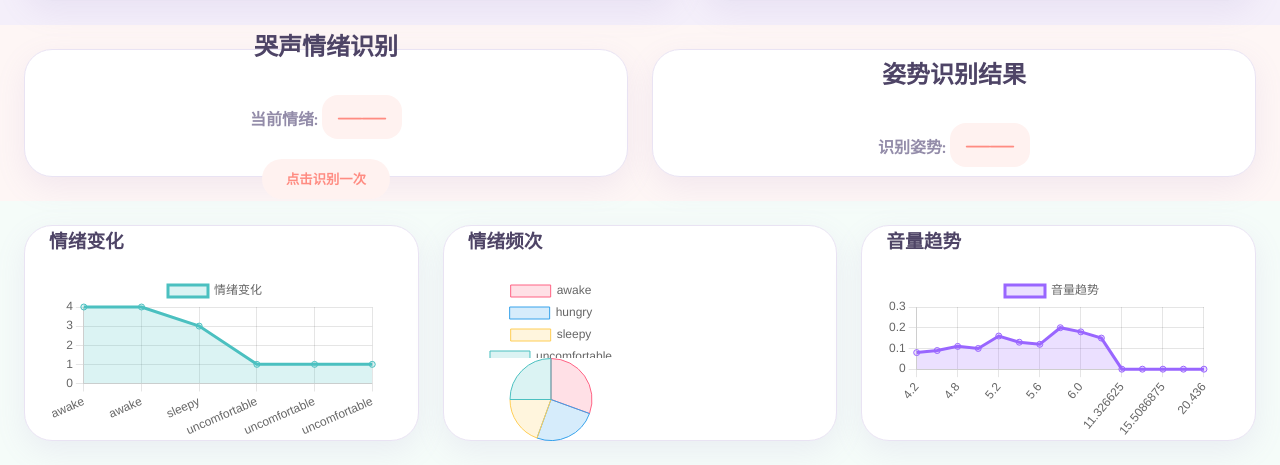
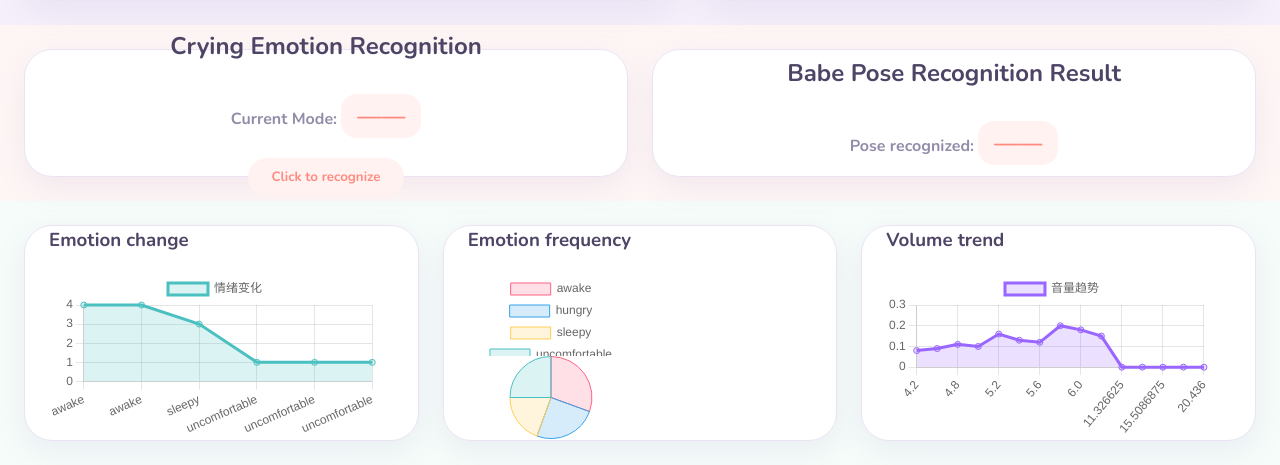
Before and after one commit to RayFlows/Final_car, a Flask app: page /unlocked in a window 1280 px wide. Shown: the part 775-1240 px from the top of the page. Run offline with Flask 3, Linux system fonts and the light colour scheme; data comes from the database, SQL or seed files in the repository; data that the repository does not hold is empty; parts of the project's set-up code (start-up, migrations or seed data) failed here and were passed over; some libraries are stand-ins or nearby versions.

Commit message:
update UI as English version

```diff
--- a/templates/unlocked.html
+++ b/templates/unlocked.html
@@ -2,7 +2,7 @@
 <html lang="zh">
 <head>
   <meta charset="UTF-8">
-  <title>宝宝情绪监控系统</title>
+  <title>Baby Emotion Monitoring System</title>
   <link rel="stylesheet" href="{{ url_for('static', filename='css/unlocked.css') }}">
   <script src="https://cdn.jsdelivr.net/npm/chart.js"></script>
   <script src="https://cdn.socket.io/4.7.5/socket.io.min.js"></script>
@@ -43,7 +43,7 @@
 
   <div class="row row-top">
     <div class="car-video">
-      <h2>小车实时视频</h2>
+      <h2>Vehicle Real Time Video</h2>
       <div class="video-wrapper">
       <img src="{{ url_for('car_video_feed') }}"
              alt="小车实时视频"
@@ -53,9 +53,9 @@
 
     <div class="control-side">
       <div class="controls">
-        <button data-mode="keyboard">键盘</button>
-        <button data-mode="gesture">手势</button>
-        <button data-mode="voice">语音</button>
+        <button data-mode="keyboard">keyboard</button>
+        <button data-mode="gesture">gesture</button>
+        <button data-mode="voice">voice</button>
       </div>
 
       <div class="control-content" id="control-content">
@@ -67,27 +67,27 @@
 
   <div class="row row-middle">
     <div class="prediction-box">
-      <h2>哭声情绪识别</h2>
-      <p><strong>当前情绪:</strong> <span id="latest-emotion">——</span></p>
-      <button onclick="triggerCryPrediction()">点击识别一次</button>
+      <h2>Crying Emotion Recognition</h2>
+      <p><strong>Current Mode:</strong> <span id="latest-emotion">——</span></p>
+      <button onclick="triggerCryPrediction()">Click to recognize</button>
     </div>
     <div class="prediction-box">
-      <h2>姿势识别结果</h2>
-      <p><strong>识别姿势:</strong> <span id="detected-objects">——</span></p>
+      <h2>Babe Pose Recognition Result</h2>
+      <p><strong>Pose recognized:</strong> <span id="detected-objects">——</span></p>
     </div>
   </div>
 
   <div class="row row-bottom">
     <div class="chart-panel">
-      <h3>情绪变化</h3>
+      <h3>Emotion change</h3>
       <canvas id="emotionChart"></canvas>
     </div>
     <div class="chart-panel">
-      <h3>情绪频次</h3>
+      <h3>Emotion frequency</h3>
       <canvas id="emotionPie"></canvas>
     </div>
     <div class="chart-panel">
-      <h3>音量趋势</h3>
+      <h3>Volume trend</h3>
       <canvas id="volumeChart"></canvas>
     </div>
   </div>
```
Also changed, not shown: templates/index.html (+6 -6 lines).
